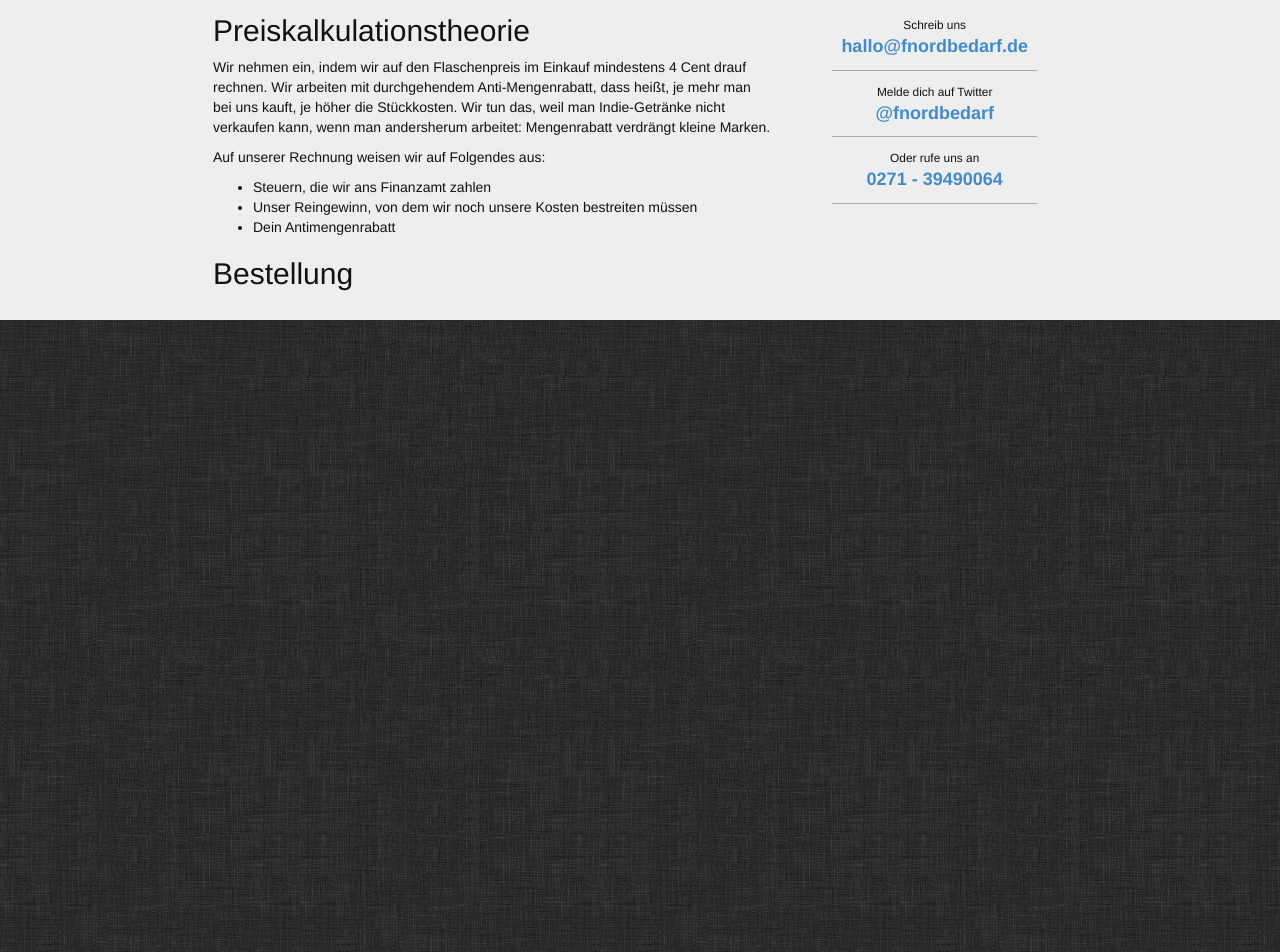
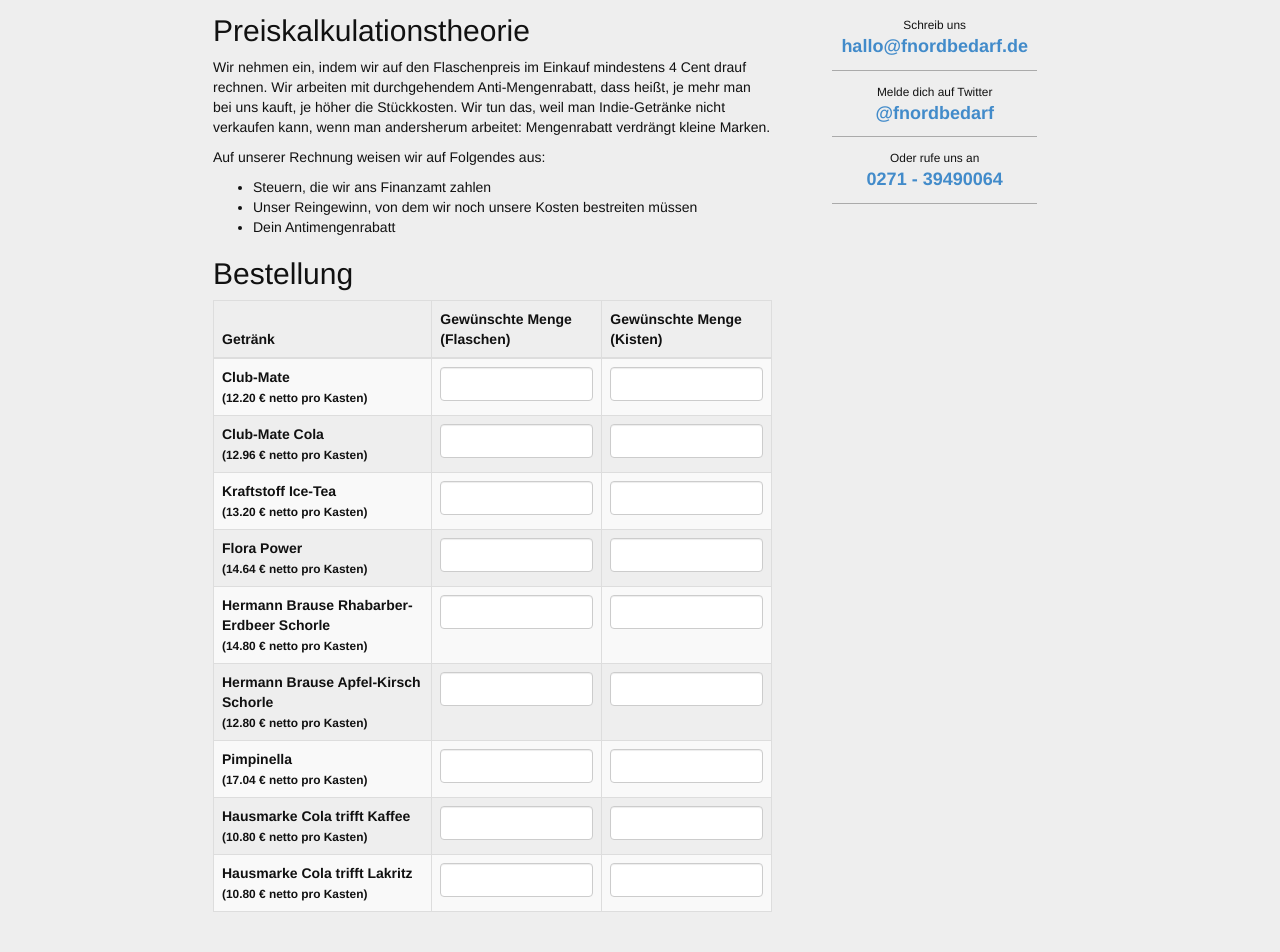
Before and after one commit to silsha/fnordbedarf.de, a Jekyll site: the page built from preise/index.html, in a window 1280 px wide and 1322 px high. Shown: the part 370-1322 px from the top of the window. Built offline with Jekyll 4.4.1, drawn with Linux system fonts in a browser that asks for light colours; some web fonts are replaced; Markdown is read by kramdown in place of the engine named in the settings.

Commit message:
add table to preise

```diff
--- a/angebot/index.html
+++ b/angebot/index.html
@@ -9,12 +9,12 @@
 </p>
 
 <h2>Verfügbarkeit</h2>
-<table class="table table-bordered table-striped responsive-utilities">
+<table class="table table-bordered table-striped responsive-utilities" id="angebot">
 	<thead>
 		<tr>
 			<th>Getränk</th>
 			<th>Verfügbarkeit</th>
-			<th>EK-Preis/Fl. <small>(s. <a href="/preise/">Preise</a>)</small></th>
+			<th>Nettopreis p. Kiste<br><small>(s. <a href="/preise/">Preise</a>)</small></th>
 		</tr>
 	<thead>
 	<tbody>
--- a/js/scripts.js
+++ b/js/scripts.js
@@ -9,8 +9,23 @@
                 tr.append("<td class='success'>✔ Verfügbar</td>");
             else
                 tr.append("<td class='danger'>✘ Nicht verfügbar</td>");
-            tr.append("<td>" + json[i].price + " €</td>");
-            $('table').append(tr);
+            tr.append("<td>" + (json[i].price * json[i].flaschen).toFixed(2) + " €</td>");
+            $('#angebot').append(tr);
         }
     });
+
+    $.getJSON("../products.json",
+    function (json) {
+        var tr;
+        for (var i = 0; i < json.length; i++) {
+            if(json[i].available){
+                tr = $('<tr/>');
+                tr.append("<th>" + json[i].name + "<br><small>(" + (json[i].price * json[i].flaschen).toFixed(2) + " € netto pro Kasten)</small>" + "</th>");
+                tr.append("<td><input type='text' class='form-control' data-name='" + json[i].name + "' data-type='flasche'></td>");
+                tr.append("<td><input type='text' class='form-control' data-name='" + json[i].name + "' data-type='kiste'></td>");
+                $('#preis').append(tr);
+            }
+        }
+    });
+
 });
--- a/preise/index.html
+++ b/preise/index.html
@@ -17,3 +17,15 @@
 </p>
 
 <h2>Bestellung</h2>
+<table class="table table-bordered table-striped responsive-utilities" id="preis">
+	<thead>
+		<tr>
+			<th>Getränk</th>
+			<th>Gewünschte Menge (Flaschen)</th>
+			<th>Gewünschte Menge (Kisten)</th>
+		</tr>
+	<thead>
+	<tbody>
+
+	</tbody>
+</table>
--- a/products.json
+++ b/products.json
@@ -2,56 +2,67 @@
 	{
 		"name": "Club-Mate",
 		"available": true,
-		"price": 0.61
+		"price": 0.61,
+		"flaschen": 20
 	},
 	{
 		"name": "Club-Mate Winter Edition",
 		"available": false,
-		"price": "-"
+		"price": "-",
+		"flaschen": 20
 	},
 	{
 		"name": "Club-Mate Cola",
 		"available": true,
-		"price": 0.54
+		"price": 0.54,
+		"flaschen": 24
 	},
 	{
 		"name": "Club-Mate Granat",
 		"available": false,
-		"price": "-"
+		"price": "-",
+		"flaschen": 20
 	},
 	{
 		"name": "Kraftstoff Ice-Tea",
 		"available": true,
-		"price": 0.66
+		"price": 0.66,
+		"flaschen": 20
 	},
 	{
 		"name": "Flora Power",
 		"available": true,
-		"price": 0.61
+		"price": 0.61,
+		"flaschen": 24
 	},
 	{
 		"name": "Hermann Brause Rhabarber-Erdbeer Schorle",
 		"available": true,
-		"price": 0.74
+		"price": 0.74,
+		"flaschen": 20
 	},
 	{
 		"name": " Hermann Brause Apfel-Kirsch Schorle",
 		"available": true,
-		"price": 0.64
+		"price": 0.64,
+		"flaschen": 20
 	},
 	{
 		"name": "Pimpinella",
 		"available": true,
-		"price": 0.71
+		"price": 0.71,
+		"flaschen": 24
 	},
 	{
 		"name": "Hausmarke Cola trifft Kaffee",
 		"available": true,
-		"price": 0.54
+		"price": 0.54,
+		"flaschen": 20
 	},
 	{
 		"name": "Hausmarke Cola trifft Lakritz",
 		"available": true,
-		"price": 0.54
+		"price": 0.54,
+		"flaschen": 20
 	}
 ]
```
